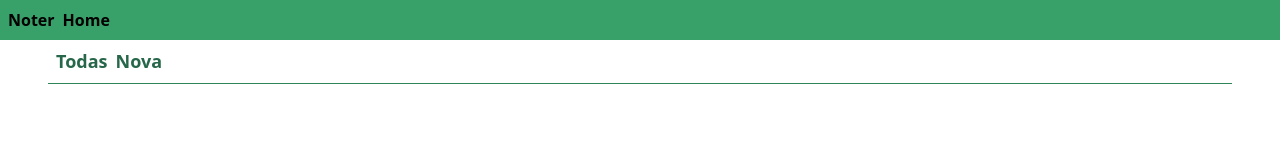
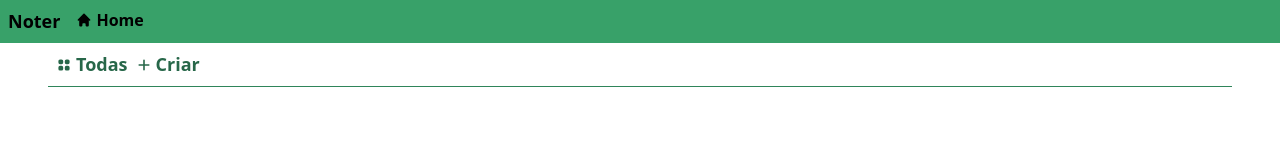
Before and after one commit to rodolphocastro/noter, a Vue app: page / in a window 1280 px wide. Shown: the top 160 px of the page. Built offline with nearby package versions, Linux system fonts and the light colour scheme.

Commit message:
feat: Add Heroicons to components

```diff
--- a/src/App.vue
+++ b/src/App.vue
@@ -1,9 +1,16 @@
 <template>
   <div id="app">
     <header class="bg-green-600 p-2">
-      <nav class="inline-block space-x-2">
-        <a href="https://" target="_blank" rel="noopener noreferrer" class="font-black">Noter</a>
-        <a href="https://#" class="font-bold">Home</a>
+      <nav class="inline-block">
+        <a href="#" class="font-black text-lg mr-4">Noter</a>
+        <a href="#" class="font-bold inline-flex items-center">
+          <svg class="fill-current h-4 w-4 mr-1" viewBox="0 0 20 20">
+            <path
+              d="M10.707 2.293a1 1 0 00-1.414 0l-7 7a1 1 0 001.414 1.414L4 10.414V17a1 1 0 001 1h2a1 1 0 001-1v-2a1 1 0 011-1h2a1 1 0 011 1v2a1 1 0 001 1h2a1 1 0 001-1v-6.586l.293.293a1 1 0 001.414-1.414l-7-7z"
+            />
+          </svg>
+          <span>Home</span>
+        </a>
       </nav>
     </header>
     <main class="px-12 flex-grow">
@@ -24,7 +31,9 @@ export default defineComponent({
     'notes-home': () => import('./components/notes/Home.vue')
   },
   setup () {
-    const { actions: { loadAvailable } } = notesState
+    const {
+      actions: { loadAvailable }
+    } = notesState
     loadAvailable()
     return {}
   }
--- a/src/components/notes/Edit.vue
+++ b/src/components/notes/Edit.vue
@@ -21,15 +21,27 @@
         v-model.trim="current.descricao"
       ></textarea>
     </div>
-    <div class="relative block h-12">
-      <button
-        type="reset"
-        class="button bg-gray-500 hover:bg-gray-300 absolute inset-y-auto left-0"
-      >Cancelar</button>
-      <button
-        type="submit"
-        class="button bg-green-400 hover:bg-green-200 absolute inset-y-auto right-0"
-      >Salvar</button>
+    <div class="flex flex-row justify-between w-full">
+      <button type="reset" class="button bg-gray-500 hover:bg-gray-300 inline-flex items-center">
+        <svg viewBox="0 0 20 20" class="fill-current w-4 h-4 mr-1">
+          <path
+            fill-rule="evenodd"
+            d="M10 18a8 8 0 100-16 8 8 0 000 16zM8.707 7.293a1 1 0 00-1.414 1.414L8.586 10l-1.293 1.293a1 1 0 101.414 1.414L10 11.414l1.293 1.293a1 1 0 001.414-1.414L11.414 10l1.293-1.293a1 1 0 00-1.414-1.414L10 8.586 8.707 7.293z"
+            clip-rule="evenodd"
+          />
+        </svg>
+        <span>Cancelar</span>
+      </button>
+      <button type="submit" class="button bg-green-400 hover:bg-green-200 inline-flex items-center">
+        <svg class="fill-current w-4 h-4 mr-1" viewBox="0 0 20 20">
+          <path
+            fill-rule="evenodd"
+            d="M16.707 5.293a1 1 0 010 1.414l-8 8a1 1 0 01-1.414 0l-4-4a1 1 0 011.414-1.414L8 12.586l7.293-7.293a1 1 0 011.414 0z"
+            clip-rule="evenodd"
+          />
+        </svg>
+        <span>Salvar</span>
+      </button>
     </div>
   </form>
 </template>
@@ -70,7 +82,7 @@ input {
 
 .button {
   @apply font-semibold;
-  @apply rounded-md px-4 py-2 w-32 h-12;
+  @apply rounded-md px-4 py-2;
   @apply transition duration-300;
 }
 </style>
--- a/src/components/notes/Home.vue
+++ b/src/components/notes/Home.vue
@@ -1,21 +1,37 @@
 <template>
   <div class="w-full h-full">
     <header class="w-full p-2 border-b border-green-700 mb-2">
-      <nav class="inline-block space-x-2 text-lg text-green-800 font-semibold">
+      <nav class="w-full flex flex-row space-x-2 text-lg text-green-800 font-semibold">
         <a
           href="http://"
           target="_blank"
           rel="noopener noreferrer"
-          class="hover:text-green-600"
+          class="hover:text-green-600 inline-flex items-center"
           v-on:click="navigateToBrowse"
-        >Todas</a>
+        >
+          <svg class="h-4 w-4 inline-block fill-current mr-1" viewBox="0 0 20 20">
+            <path
+              d="M5 3a2 2 0 00-2 2v2a2 2 0 002 2h2a2 2 0 002-2V5a2 2 0 00-2-2H5zM5 11a2 2 0 00-2 2v2a2 2 0 002 2h2a2 2 0 002-2v-2a2 2 0 00-2-2H5zM11 5a2 2 0 012-2h2a2 2 0 012 2v2a2 2 0 01-2 2h-2a2 2 0 01-2-2V5zM11 13a2 2 0 012-2h2a2 2 0 012 2v2a2 2 0 01-2 2h-2a2 2 0 01-2-2v-2z"
+            />
+          </svg>
+          <span>Todas</span>
+        </a>
         <a
           href="http://"
           target="_blank"
           rel="noopener noreferrer"
-          class="hover:text-green-600"
+          class="hover:text-green-600 inline-flex items-center"
           v-on:click="navigateToCreate"
-        >Nova</a>
+        >
+          <svg class="h-4 w-4 fill-current mr-1" viewBox="0 0 20 20">
+            <path
+              fill-rule="evenodd"
+              d="M10 3a1 1 0 011 1v5h5a1 1 0 110 2h-5v5a1 1 0 11-2 0v-5H4a1 1 0 110-2h5V4a1 1 0 011-1z"
+              clip-rule="evenodd"
+            />
+          </svg>
+          <span>Criar</span>
+        </a>
       </nav>
     </header>
     <component
--- a/src/components/notes/List.vue
+++ b/src/components/notes/List.vue
@@ -1,9 +1,6 @@
 <template>
   <section class="flex flex-row flex-wrap w-full">
-    <article
-      v-for="note in notes"
-      v-bind:key="note.id"
-    >
+    <article v-for="note in notes" v-bind:key="note.id">
       <div class="px-6 py-4">
         <header class="mb-2">
           <h3 class="font-bold truncate">{{note.titulo}}</h3>
@@ -14,8 +11,18 @@
         <button
           @click.prevent="selectNote(note)"
           type="button"
-          class="bg-gray-500 hover:bg-gray-300 transition duration-500 rounded-lg px-4 py-2 w-32"
-        >Selecionar</button>
+          class="bg-gray-500 hover:bg-gray-300 transition duration-500 rounded-lg px-4 py-2 w-32 inline-flex items-center"
+        >
+          <svg class="fill-current w-4 h-4 mr-1" viewBox="0 0 20 20">
+            <path d="M10 12a2 2 0 100-4 2 2 0 000 4z" />
+            <path
+              fill-rule="evenodd"
+              d="M.458 10C1.732 5.943 5.522 3 10 3s8.268 2.943 9.542 7c-1.274 4.057-5.064 7-9.542 7S1.732 14.057.458 10zM14 10a4 4 0 11-8 0 4 4 0 018 0z"
+              clip-rule="evenodd"
+            />
+          </svg>
+          <span>Selecionar</span>
+        </button>
       </div>
     </article>
   </section>
@@ -28,7 +35,10 @@ import { Note } from '@/models/Notes'
 
 export default defineComponent({
   setup (_props, ctx) {
-    const { computed: { notes }, actions: { pickNote } } = notesState
+    const {
+      computed: { notes },
+      actions: { pickNote }
+    } = notesState
     const selectNote = (n: Note) => {
       pickNote(n)
       ctx.emit('note-selected')
@@ -42,7 +52,6 @@ export default defineComponent({
 </script>
 
 <style scoped lang="postcss">
-
 article {
   @apply flex-grow transition duration-300 shadow-md border border-gray-300 m-3 max-w-sm overflow-hidden;
 }
@@ -50,5 +59,4 @@ article {
 article:hover {
   @apply shadow-2xl;
 }
-
 </style>
--- a/src/components/notes/View.vue
+++ b/src/components/notes/View.vue
@@ -20,17 +20,33 @@
         v-bind:value="selectedNote.descricao"
       ></textarea>
     </div>
-    <div class="relative block h-12">
+    <div class="flex flex-row justify-between w-full">
+      <button
+        @click="fireDeleteNote"
+        type="button"
+        class="button bg-red-600 hover:bg-red-400 inline-flex items-center"
+      >
+        <svg class="fill-current h-4 w-4 mr-1" viewBox="0 0 20 20">
+          <path
+            fill-rule="evenodd"
+            d="M10 18a8 8 0 100-16 8 8 0 000 16zM8.707 7.293a1 1 0 00-1.414 1.414L8.586 10l-1.293 1.293a1 1 0 101.414 1.414L10 11.414l1.293 1.293a1 1 0 001.414-1.414L11.414 10l1.293-1.293a1 1 0 00-1.414-1.414L10 8.586 8.707 7.293z"
+            clip-rule="evenodd"
+          />
+        </svg>
+        <span>Deletar</span>
+      </button>
       <button
         @click="editNote"
         type="button"
-        class="button absolute right-0 bg-gray-500 hover:bg-gray-300"
-      >Editar</button>
-      <button
-        @click="fireDeleteNote"
-        type="button"
-        class="button absolute left-0 bg-red-600 hover:bg-red-400"
-      >Deletar</button>
+        class="button bg-gray-500 hover:bg-gray-300 inline-flex items-center"
+      >
+        <svg class="fill-current h-4 w-4 mr-1" viewBox="0 0 20 20">
+          <path
+            d="M13.586 3.586a2 2 0 112.828 2.828l-.793.793-2.828-2.828.793-.793zM11.379 5.793L3 14.172V17h2.828l8.38-8.379-2.83-2.828z"
+          />
+        </svg>
+        <span>Editar</span>
+      </button>
     </div>
   </div>
 </template>
@@ -41,7 +57,10 @@ import { notesState } from './State'
 
 export default defineComponent({
   setup (_props, ctx) {
-    const { computed: { selectedNote }, actions: { deleteNote, pickNote } } = notesState
+    const {
+      computed: { selectedNote },
+      actions: { deleteNote, pickNote }
+    } = notesState
     const editNote = () => {
       pickNote(selectedNote.value)
       ctx.emit('note-edit-enabled')
@@ -64,7 +83,7 @@ export default defineComponent({
 <style scoped lang="postcss">
 .button {
   @apply font-semibold;
-  @apply rounded-md px-4 py-2 w-32 h-12;
+  @apply rounded-md px-4 py-2;
   @apply transition duration-300;
 }
 </style>
```
